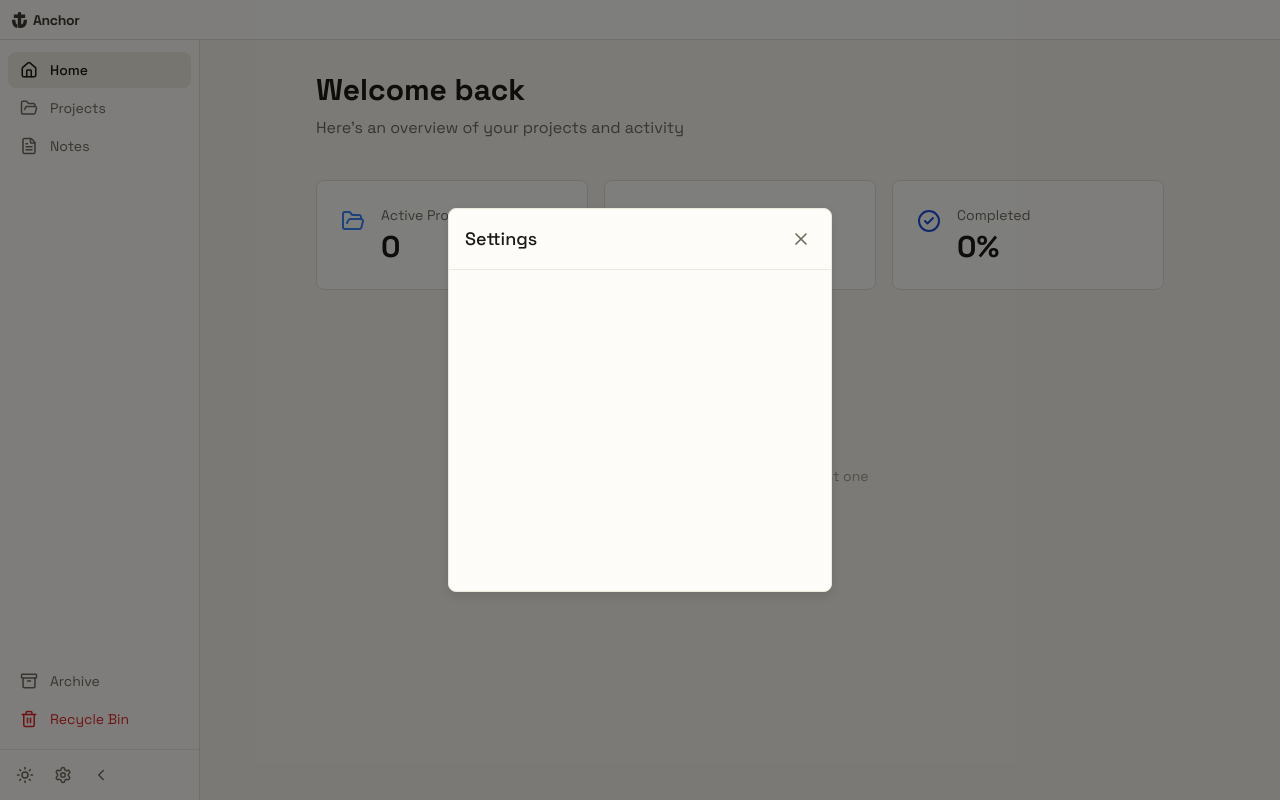
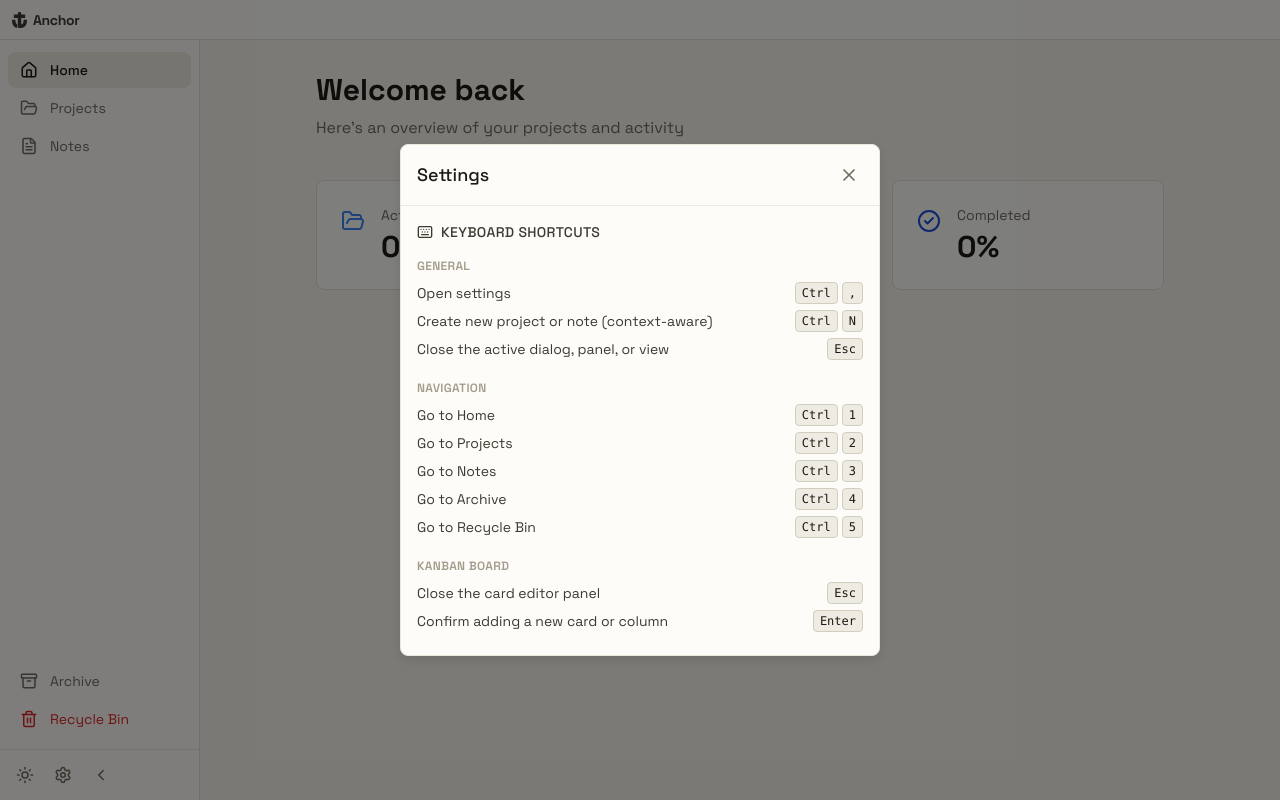
Before and after one commit to rileyheasley/anchor, a React (Vite) app: page / in a window 1280 px wide. Both pictures are taken after a click on the button 63 px from the left and 775 px from the top of the page. Built offline with nearby package versions, Linux system fonts and the light colour scheme.

Commit message:
feat: implement global keyboard shortcuts and enhance modals with escape key functionality

```diff
--- a/src/App.tsx
+++ b/src/App.tsx
@@ -64,6 +64,48 @@ function App() {
     setView('projects')
   }
 
+  // Global keyboard shortcuts: Mod+, settings, Mod+1-5 navigation, Mod+N new item (context-aware)
+  useEffect(() => {
+    const handler = (e: KeyboardEvent) => {
+      const mod = e.metaKey || e.ctrlKey
+      if (!mod) return
+      switch (e.key) {
+        case ',':
+          e.preventDefault()
+          setIsSettingsOpen((prev) => !prev)
+          break
+        case '1':
+          e.preventDefault()
+          handleNavigate('home')
+          break
+        case '2':
+          e.preventDefault()
+          handleNavigate('projects')
+          break
+        case '3':
+          e.preventDefault()
+          handleNavigate('notes')
+          break
+        case '4':
+          e.preventDefault()
+          handleNavigate('archive')
+          break
+        case '5':
+          e.preventDefault()
+          handleNavigate('recycle')
+          break
+        case 'n':
+        case 'N':
+          e.preventDefault()
+          if (view === 'notes') handleNewNote()
+          else handleNewProject()
+          break
+      }
+    }
+    window.addEventListener('keydown', handler)
+    return () => window.removeEventListener('keydown', handler)
+  }, [view])
+
   const content = () => {
     if (activeProject) {
       return <ProjectBoard project={activeProject} onClose={() => setActiveProject(null)} onProjectUpdate={setActiveProject} />
--- a/src/components/ConfirmDialog.tsx
+++ b/src/components/ConfirmDialog.tsx
@@ -1,4 +1,5 @@
 import { motion, AnimatePresence } from 'motion/react'
+import { useEscapeKey } from '../hooks/useEscapeKey'
 
 interface ConfirmDialogProps {
   isOpen: boolean
@@ -21,6 +22,8 @@ export default function ConfirmDialog({
   onConfirm,
   onCancel,
 }: ConfirmDialogProps) {
+  useEscapeKey(onCancel, isOpen)
+
   return (
     <AnimatePresence>
       {isOpen && (
--- a/src/components/NoteEditModal.tsx
+++ b/src/components/NoteEditModal.tsx
@@ -4,6 +4,7 @@ import type { Note } from '../types'
 import { clickSound, deleteSound } from '../sounds'
 import MarkdownEditor from './MarkdownEditor'
 import ConfirmDialog from './ConfirmDialog'
+import { useEscapeKey } from '../hooks/useEscapeKey'
 
 interface NoteEditModalProps {
   isOpen: boolean
@@ -100,6 +101,8 @@ export default function NoteEditModal({
     onClose()
   }
 
+  useEscapeKey(handleClose, isOpen && !confirmDelete)
+
   if (!isOpen || !note) return null
 
   return (
--- a/src/components/ProjectBoard.tsx
+++ b/src/components/ProjectBoard.tsx
@@ -5,6 +5,7 @@ import type { Project, KanbanColumn, Card, Note, Priority } from '../types'
 import { clickSound, createSound, deleteSound, completeSound, moveSound } from '../sounds'
 import ProjectHeader from './ProjectHeader'
 import ConfirmDialog from './ConfirmDialog'
+import { useEscapeKey } from '../hooks/useEscapeKey'
 
 const PRIORITY_BADGES: Record<string, string> = {
   none: 'bg-surface-muted text-ink-muted',
@@ -45,6 +46,14 @@ export default function ProjectBoard({ project, onClose, onProjectUpdate }: { pr
 
   useEffect(() => { loadBoard() }, [project.id])
   useEffect(() => { if (selectedCard) loadCardNote(selectedCard) }, [selectedCard?.id])
+
+  // Esc closes the card editor panel first; when nothing else is open, it exits the board.
+  useEscapeKey(() => {
+    clickSound()
+    if (noteDirty) saveNoteContent()
+    setSelectedCard(null)
+  }, !!selectedCard && !confirmDelete)
+  useEscapeKey(onClose, !selectedCard && !confirmDelete && !addingTo && !addingColumn)
 
   const loadBoard = async () => {
     try {
--- a/src/components/ProjectCreationModal.tsx
+++ b/src/components/ProjectCreationModal.tsx
@@ -2,6 +2,7 @@ import { useState } from 'react'
 import { X } from 'lucide-react'
 import type { Priority } from '../types'
 import { clickSound, createSound } from '../sounds'
+import { useEscapeKey } from '../hooks/useEscapeKey'
 
 interface ProjectCreationModalProps {
   isOpen: boolean
@@ -58,10 +59,10 @@ export default function ProjectCreationModal({
   const handleKeyDown = (e: React.KeyboardEvent) => {
     if (e.key === 'Enter' && !isLoading) {
       handleCreate()
-    } else if (e.key === 'Escape') {
-      handleClose()
     }
   }
+
+  useEscapeKey(handleClose, isOpen)
 
   if (!isOpen) return null
 
--- a/src/components/SettingsModal.tsx
+++ b/src/components/SettingsModal.tsx
@@ -1,5 +1,7 @@
-import { X } from 'lucide-react'
+import { X, Keyboard } from 'lucide-react'
 import { clickSound } from '../sounds'
+import { useEscapeKey } from '../hooks/useEscapeKey'
+import { getShortcutGroups } from '../shortcuts'
 
 interface SettingsModalProps {
   isOpen: boolean
@@ -7,11 +9,13 @@ interface SettingsModalProps {
 }
 
 export default function SettingsModal({ isOpen, onClose }: SettingsModalProps) {
+  useEscapeKey(onClose, isOpen)
+
   if (!isOpen) return null
 
   return (
     <div className="fixed inset-0 bg-black/50 flex items-center justify-center z-50">
-      <div className="bg-surface border border-border-subtle rounded-lg shadow-lg w-96 h-96 flex flex-col">
+      <div className="bg-surface border border-border-subtle rounded-lg shadow-lg w-[30rem] h-[32rem] flex flex-col">
         {/* Header with Close Button */}
         <div className="flex items-center justify-between p-4 border-b border-border-subtle">
           <h2 className="text-lg font-medium text-ink">Settings</h2>
@@ -26,7 +30,34 @@ export default function SettingsModal({ isOpen, onClose }: SettingsModalProps) {
 
         {/* Content */}
         <div className="flex-1 p-4 overflow-y-auto">
-          {/* Settings content goes here */}
+          <div className="flex items-center gap-2 mb-4 text-ink-secondary">
+            <Keyboard size={16} />
+            <h3 className="text-sm font-medium uppercase tracking-wide">Keyboard shortcuts</h3>
+          </div>
+          <div className="space-y-5">
+            {getShortcutGroups().map((group) => (
+              <div key={group.title}>
+                <h4 className="text-xs font-semibold text-ink-faint uppercase tracking-wide mb-2">{group.title}</h4>
+                <div className="space-y-1.5">
+                  {group.items.map((item) => (
+                    <div key={item.description} className="flex items-center justify-between gap-4">
+                      <span className="text-sm text-ink-secondary">{item.description}</span>
+                      <div className="flex items-center gap-1 shrink-0">
+                        {item.keys.map((key, i) => (
+                          <kbd
+                            key={i}
+                            className="px-1.5 py-0.5 text-xs font-medium bg-surface-muted text-ink border border-border-strong rounded"
+                          >
+                            {key}
+                          </kbd>
+                        ))}
+                      </div>
+                    </div>
+                  ))}
+                </div>
+              </div>
+            ))}
+          </div>
         </div>
       </div>
     </div>
--- /dev/null
+++ b/src/hooks/useEscapeKey.ts
@@ -0,0 +1,35 @@
+import { useEffect, useRef } from 'react'
+
+type EscapeHandler = () => void
+
+// Module-level stack so only the most recently opened popup/panel reacts to Escape.
+const escapeStack: EscapeHandler[] = []
+
+function handleGlobalEscape(e: KeyboardEvent) {
+  if (e.key !== 'Escape') return
+  const top = escapeStack[escapeStack.length - 1]
+  if (top) {
+    e.preventDefault()
+    top()
+  }
+}
+
+if (typeof window !== 'undefined') {
+  window.addEventListener('keydown', handleGlobalEscape)
+}
+
+// Registers a handler to run on Escape while `enabled`, closing only the top-most consumer.
+export function useEscapeKey(handler: EscapeHandler, enabled: boolean = true) {
+  const handlerRef = useRef(handler)
+  handlerRef.current = handler
+
+  useEffect(() => {
+    if (!enabled) return
+    const wrapped = () => handlerRef.current()
+    escapeStack.push(wrapped)
+    return () => {
+      const idx = escapeStack.lastIndexOf(wrapped)
+      if (idx !== -1) escapeStack.splice(idx, 1)
+    }
+  }, [enabled])
+}
--- /dev/null
+++ b/src/shortcuts.ts
@@ -0,0 +1,49 @@
+export const isMac = typeof navigator !== 'undefined' && /Mac|iPod|iPhone|iPad/.test(navigator.platform)
+export const MOD_KEY = isMac ? '⌘' : 'Ctrl'
+
+export interface ShortcutItem {
+  keys: string[]
+  description: string
+}
+
+export interface ShortcutGroup {
+  title: string
+  items: ShortcutItem[]
+}
+
+export function getShortcutGroups(): ShortcutGroup[] {
+  return [
+    {
+      title: 'General',
+      items: [
+        { keys: [MOD_KEY, ','], description: 'Open settings' },
+        { keys: [MOD_KEY, 'N'], description: 'Create new project or note (context-aware)' },
+        { keys: ['Esc'], description: 'Close the active dialog, panel, or view' },
+      ],
+    },
+    {
+      title: 'Navigation',
+      items: [
+        { keys: [MOD_KEY, '1'], description: 'Go to Home' },
+        { keys: [MOD_KEY, '2'], description: 'Go to Projects' },
+        { keys: [MOD_KEY, '3'], description: 'Go to Notes' },
+        { keys: [MOD_KEY, '4'], description: 'Go to Archive' },
+        { keys: [MOD_KEY, '5'], description: 'Go to Recycle Bin' },
+      ],
+    },
+    {
+      title: 'Kanban board',
+      items: [
+        { keys: ['Esc'], description: 'Close the card editor panel' },
+        { keys: ['Enter'], description: 'Confirm adding a new card or column' },
+      ],
+    },
+    {
+      title: 'Notes',
+      items: [
+        { keys: ['Enter'], description: 'Confirm creating a new note' },
+        { keys: ['Esc'], description: 'Cancel new note / close note editor' },
+      ],
+    },
+  ]
+}
--- a/src/theme.css
+++ b/src/theme.css
@@ -5,6 +5,7 @@
  * only ever reference these semantic names, never raw palette
  * colors like `gray-900` or `blue-500` directly.
  */
+/* stylelint-disable-next-line at-rule-no-unknown */
 @theme {
   /* Type */
   --font-sans: 'Space Grotesk Variable', 'Space Grotesk', system-ui, sans-serif;
```
